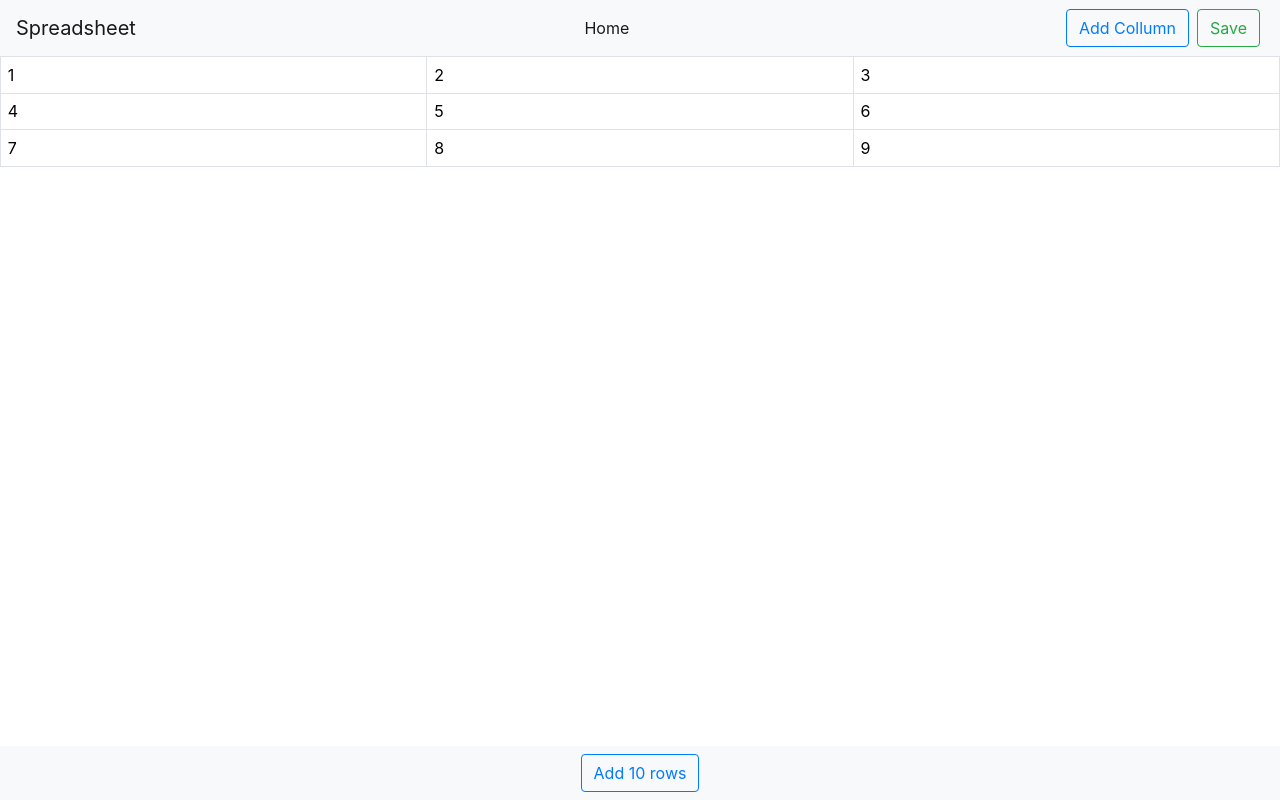
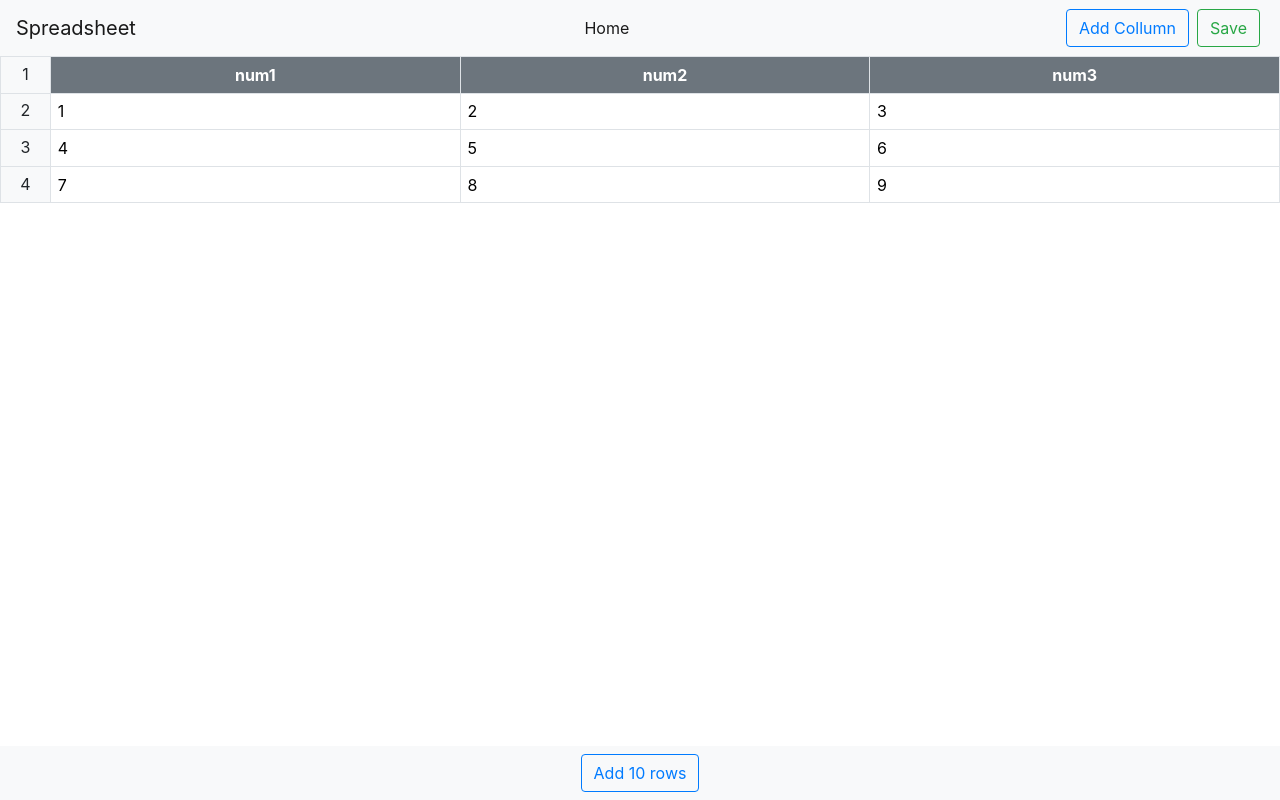
Before and after one commit to ronaldolucindo/basic-spreadsheet, a React (Create React App) app: page / in a window 1280 px wide. Built offline with nearby package versions, Linux system fonts and the light colour scheme.

Commit message:
Add columns titles to table

```diff
--- a/src/components/Cell/index.js
+++ b/src/components/Cell/index.js
@@ -8,22 +8,42 @@ function Cell(props) {
   const handleChange = e => {
     dispatch({
       type: "setValue",
-      col: props.col,
-      row: props.row,
+      col: props.col - 1,
+      row: props.row - 1,
       value: e.target.value
     });
   };
 
-  // if (props.col === 0) {
-  //   return <td className="bg-light index-cell">{props.row + 1}</td>;
-  // }
+  const handleTitleChange = e => {
+    dispatch({
+      type: "setTitle",
+      col: props.col - 1,
+      value: e.target.value
+    });
+  };
+
+  if (props.col === 0) {
+    return <td className="bg-light index-cell">{props.row + 1}</td>;
+  }
+  if (props.row === 0) {
+    return (
+      <td className="bg-secondary">
+        <input
+          onChange={handleTitleChange}
+          className="cell-title-input"
+          type="text"
+          value={state.titles[props.col - 1]}
+        />
+      </td>
+    );
+  }
   return (
     <td>
       <input
         onChange={handleChange}
         className="cell-input"
         type="text"
-        value={state.data[props.row][props.col]}
+        value={state.data[props.row - 1][props.col - 1]}
       />
     </td>
   );
--- a/src/components/Cell/styles.css
+++ b/src/components/Cell/styles.css
@@ -1,10 +1,16 @@
-.cell-input{
-    width: 100%;
-    border: none;
+.cell-input {
+  width: 100%;
+  border: none;
 }
-.index-cell{
-    width: 50px;
-    text-align: center;
-
-
+.cell-title-input {
+  width: 100%;
+  border: none;
+  font-weight: bold;
+  text-align: center;
+  background-color: transparent;
+  color: #fff;
 }
+.index-cell {
+  width: 50px;
+  text-align: center;
+}
--- a/src/components/Row/index.js
+++ b/src/components/Row/index.js
@@ -6,8 +6,8 @@ function Row(props) {
   const [state, dispatch] = useContext(StoreContext);
 
   const cells =[];
-
-  for(let col = 0; col < state.cols; col++){
+  // 1 more column for row index
+  for(let col = 0; col <= state.cols; col++){
     cells.push(
       <Cell col={col} row={props.row} key={`${col}-${props.row}`} />
 
--- a/src/components/Table/index.js
+++ b/src/components/Table/index.js
@@ -8,7 +8,8 @@ function Table(props) {
 
   // console.log(state);
   const rows = [];
-  for (let row = 0; row < state.rows; row++) {
+  // 1 more row for columns titles
+  for (let row = 0; row <= state.rows; row++) {
     rows.push(
       <Row
         key={row}
--- a/src/store/index.js
+++ b/src/store/index.js
@@ -4,6 +4,7 @@ export const StoreContext = createContext({});
 const initialState = {
     rows: 3,
     cols: 3,
+    titles: ["num1", "num2", "num3"],
     data: [
         ["1","2", "3"],
         ["4","5", "6"],
@@ -33,6 +34,11 @@ function reducer(state, action){
                 newData.data[action.row][action.col] = action.value;
                 return newData;
         }
+        case 'setTitle': {
+            const newData = {...state};
+            newData.titles[action.col] = action.value;
+            return newData;
+        }
 
         default: {
             return state;
```
